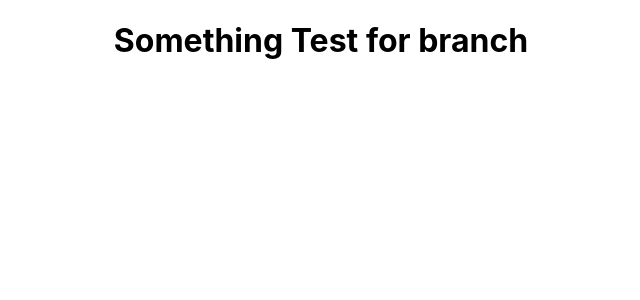
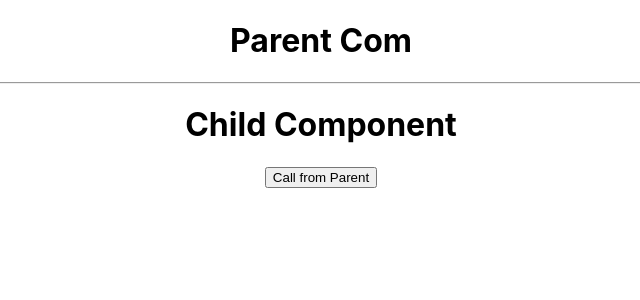
Before and after one commit to Jubair70/pracode, a React (Create React App) app: page / in a window 1280 px wide. Shown: the top 300 px of the page, without its empty margins (319-959 px from the left). Built offline with nearby package versions, Linux system fonts and the light colour scheme; the HTML template or start-up script is replaced by a standard one.

Commit message:
Call child method from parent in React

```diff
--- a/src/App.js
+++ b/src/App.js
@@ -1,9 +1,15 @@
+import { useRef } from 'react';
 import './App.css';
+import Child from './Child.component';
 
 function App() {
+  const childRef = useRef(null);
   return (
     <div className='App'>
-        <h1>Something Test for branch</h1>
+        <h1>Parent Com</h1>
+        <hr/>
+        <Child ref={childRef}/>
+        <button onClick={()=>childRef.current.getMessage()}>Call from Parent</button>
     </div>
   )
 }
--- /dev/null
+++ b/src/Child.component.jsx
@@ -0,0 +1,12 @@
+import { forwardRef, useImperativeHandle } from "react";
+
+const Child = forwardRef((props,ref)=>{
+    useImperativeHandle(ref,()=>({
+        getMessage(){
+            alert(" From Child Component ");
+        }
+    }))
+    return <h1>Child Component</h1>
+})
+
+export default Child;
```
